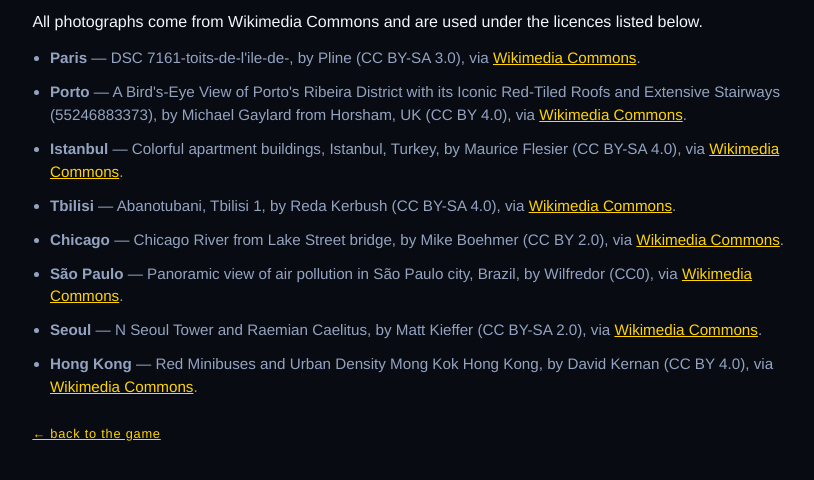
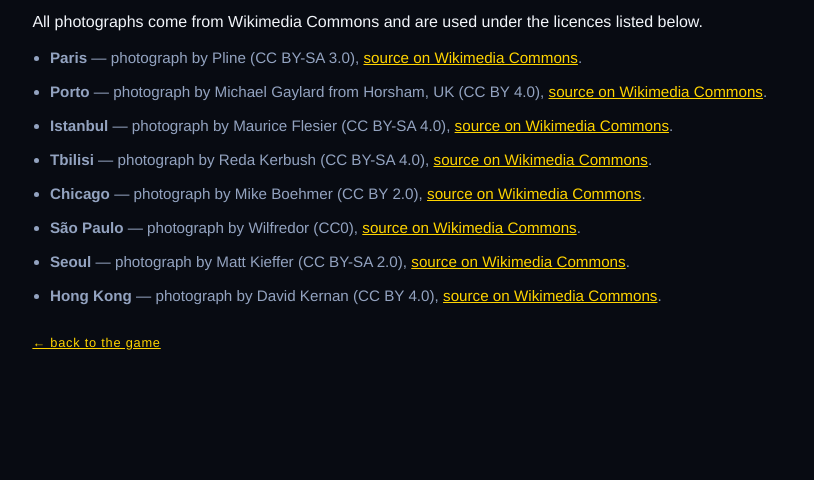
Before and after one commit to sezabart/city-guesser, a plain HTML site: page credits.html in a window 1280 px wide. Shown: the part 80-560 px from the top of the page, without its empty margins (214-1028 px from the left). Drawn offline with Linux system fonts and the light colour scheme.

Commit message:
Simplify photo attribution lines

```diff
--- a/credits.html
+++ b/credits.html
@@ -11,14 +11,14 @@
 <h1>Photo credits</h1>
 <p>All photographs come from Wikimedia Commons and are used under the licences listed below.</p>
 <ul>
-<li><b>Paris</b> &mdash; DSC 7161-toits-de-l'ile-de-, by Pline (CC BY-SA 3.0), via <a href="https://commons.wikimedia.org/wiki/File:DSC_7161-toits-de-l%27ile-de-.jpg">Wikimedia Commons</a>.</li>
-<li><b>Porto</b> &mdash; A Bird's-Eye View of Porto's Ribeira District with its Iconic Red-Tiled Roofs and Extensive Stairways (55246883373), by Michael Gaylard from Horsham, UK (CC BY 4.0), via <a href="https://commons.wikimedia.org/wiki/File:A_Bird%27s-Eye_View_of_Porto%27s_Ribeira_District_with_its_Iconic_Red-Tiled_Roofs_and_Extensive_Stairways_(55246883373).jpg">Wikimedia Commons</a>.</li>
-<li><b>Istanbul</b> &mdash; Colorful apartment buildings, Istanbul, Turkey, by Maurice Flesier (CC BY-SA 4.0), via <a href="https://commons.wikimedia.org/wiki/File:Colorful_apartment_buildings,_Istanbul,_Turkey.jpg">Wikimedia Commons</a>.</li>
-<li><b>Tbilisi</b> &mdash; Abanotubani, Tbilisi 1, by Reda Kerbush (CC BY-SA 4.0), via <a href="https://commons.wikimedia.org/wiki/File:Abanotubani,_Tbilisi_1.jpg">Wikimedia Commons</a>.</li>
-<li><b>Chicago</b> &mdash; Chicago River from Lake Street bridge, by Mike Boehmer (CC BY 2.0), via <a href="https://commons.wikimedia.org/wiki/File:Chicago_River_from_Lake_Street_bridge.jpg">Wikimedia Commons</a>.</li>
-<li><b>São Paulo</b> &mdash; Panoramic view of air pollution in São Paulo city, Brazil, by Wilfredor (CC0), via <a href="https://commons.wikimedia.org/wiki/File:Panoramic_view_of_air_pollution_in_S%C3%A3o_Paulo_city,_Brazil.jpg">Wikimedia Commons</a>.</li>
-<li><b>Seoul</b> &mdash; N Seoul Tower and Raemian Caelitus, by Matt Kieffer (CC BY-SA 2.0), via <a href="https://commons.wikimedia.org/wiki/File:N_Seoul_Tower_and_Raemian_Caelitus.jpg">Wikimedia Commons</a>.</li>
-<li><b>Hong Kong</b> &mdash; Red Minibuses and Urban Density Mong Kok Hong Kong, by David Kernan (CC BY 4.0), via <a href="https://commons.wikimedia.org/wiki/File:Red_Minibuses_and_Urban_Density_Mong_Kok_Hong_Kong.jpg">Wikimedia Commons</a>.</li>
+<li><b>Paris</b> &mdash; photograph by Pline (CC BY-SA 3.0), <a href="https://commons.wikimedia.org/wiki/File:DSC_7161-toits-de-l%27ile-de-.jpg">source on Wikimedia Commons</a>.</li>
+<li><b>Porto</b> &mdash; photograph by Michael Gaylard from Horsham, UK (CC BY 4.0), <a href="https://commons.wikimedia.org/wiki/File:A_Bird%27s-Eye_View_of_Porto%27s_Ribeira_District_with_its_Iconic_Red-Tiled_Roofs_and_Extensive_Stairways_(55246883373).jpg">source on Wikimedia Commons</a>.</li>
+<li><b>Istanbul</b> &mdash; photograph by Maurice Flesier (CC BY-SA 4.0), <a href="https://commons.wikimedia.org/wiki/File:Colorful_apartment_buildings,_Istanbul,_Turkey.jpg">source on Wikimedia Commons</a>.</li>
+<li><b>Tbilisi</b> &mdash; photograph by Reda Kerbush (CC BY-SA 4.0), <a href="https://commons.wikimedia.org/wiki/File:Abanotubani,_Tbilisi_1.jpg">source on Wikimedia Commons</a>.</li>
+<li><b>Chicago</b> &mdash; photograph by Mike Boehmer (CC BY 2.0), <a href="https://commons.wikimedia.org/wiki/File:Chicago_River_from_Lake_Street_bridge.jpg">source on Wikimedia Commons</a>.</li>
+<li><b>São Paulo</b> &mdash; photograph by Wilfredor (CC0), <a href="https://commons.wikimedia.org/wiki/File:Panoramic_view_of_air_pollution_in_S%C3%A3o_Paulo_city,_Brazil.jpg">source on Wikimedia Commons</a>.</li>
+<li><b>Seoul</b> &mdash; photograph by Matt Kieffer (CC BY-SA 2.0), <a href="https://commons.wikimedia.org/wiki/File:N_Seoul_Tower_and_Raemian_Caelitus.jpg">source on Wikimedia Commons</a>.</li>
+<li><b>Hong Kong</b> &mdash; photograph by David Kernan (CC BY 4.0), <a href="https://commons.wikimedia.org/wiki/File:Red_Minibuses_and_Urban_Density_Mong_Kok_Hong_Kong.jpg">source on Wikimedia Commons</a>.</li>
 </ul>
 <p class="small"><a href="index.html">&larr; back to the game</a></p>
 </div>
```
Also changed, not shown: 1 other file.
